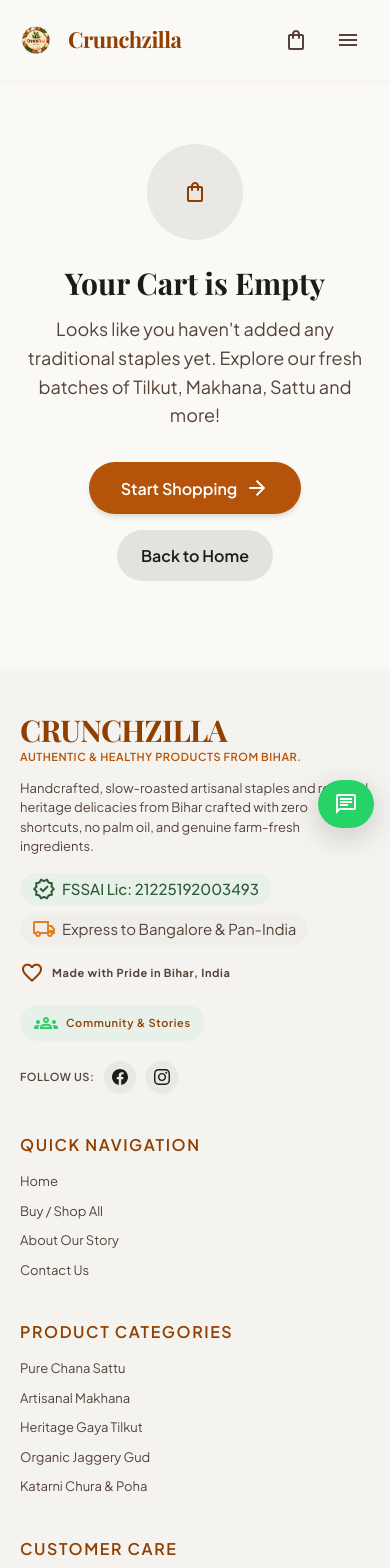
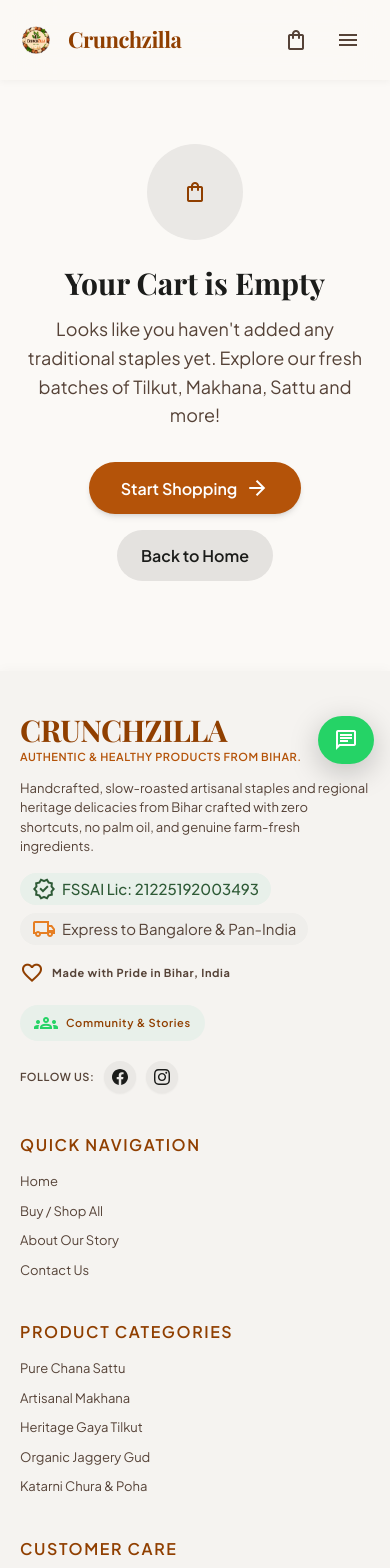
Before and after one commit to Ankit12320/crunchzilla-ui, a Next.js app: page /cart in a window 390 px wide. Shown: the top 1568 px of the page. Built offline with nearby package versions, Linux system fonts and the light colour scheme.

Commit message:
fix(ui): adjust WhatsApp floating button position to not overlap footer links

```diff
--- a/src/components/common/WhatsAppFab.tsx
+++ b/src/components/common/WhatsAppFab.tsx
@@ -10,7 +10,7 @@ export default function WhatsAppFab() {
       target="_blank"
       rel="noopener noreferrer"
       aria-label={`Order via WhatsApp (${SITE.phoneDisplay})`}
-      className="fixed right-4 bottom-4 sm:right-6 sm:bottom-6 z-50 flex min-h-[48px] min-w-[48px] items-center justify-center gap-2 rounded-full bg-whatsapp-emerald px-4 py-3 sm:px-5 text-label-lg text-pure-parchment shadow-[0_8px_30px_rgba(0,0,0,0.18)] transition-all duration-200 active:scale-95"
+      className="fixed right-4 bottom-20 sm:right-6 sm:bottom-24 z-50 flex min-h-[48px] min-w-[48px] items-center justify-center gap-2 rounded-full bg-whatsapp-emerald px-4 py-3 sm:px-5 text-label-lg text-pure-parchment shadow-[0_8px_30px_rgba(0,0,0,0.22)] transition-all duration-200 hover:scale-105 active:scale-95"
     >
       <Icon name="chat" className="text-[24px]" />
       <span className="hidden sm:inline">Order via WhatsApp ({SITE.phoneDisplay})</span>
--- a/src/components/layout/Footer.tsx
+++ b/src/components/layout/Footer.tsx
@@ -29,7 +29,7 @@ export default function Footer() {
   ];
 
   return (
-    <footer className="w-full bg-surface-container-low pt-10 pb-6 text-on-surface shadow-[0_-1px_12px_rgba(45,30,15,0.03)]">
+    <footer className="w-full bg-surface-container-low pt-10 pb-8 sm:pb-10 text-on-surface shadow-[0_-1px_12px_rgba(45,30,15,0.03)]">
       <div className="container-page grid grid-cols-1 gap-10 pb-10 md:grid-cols-2 lg:grid-cols-4">
         <div className="space-y-4">
           <div>
```
